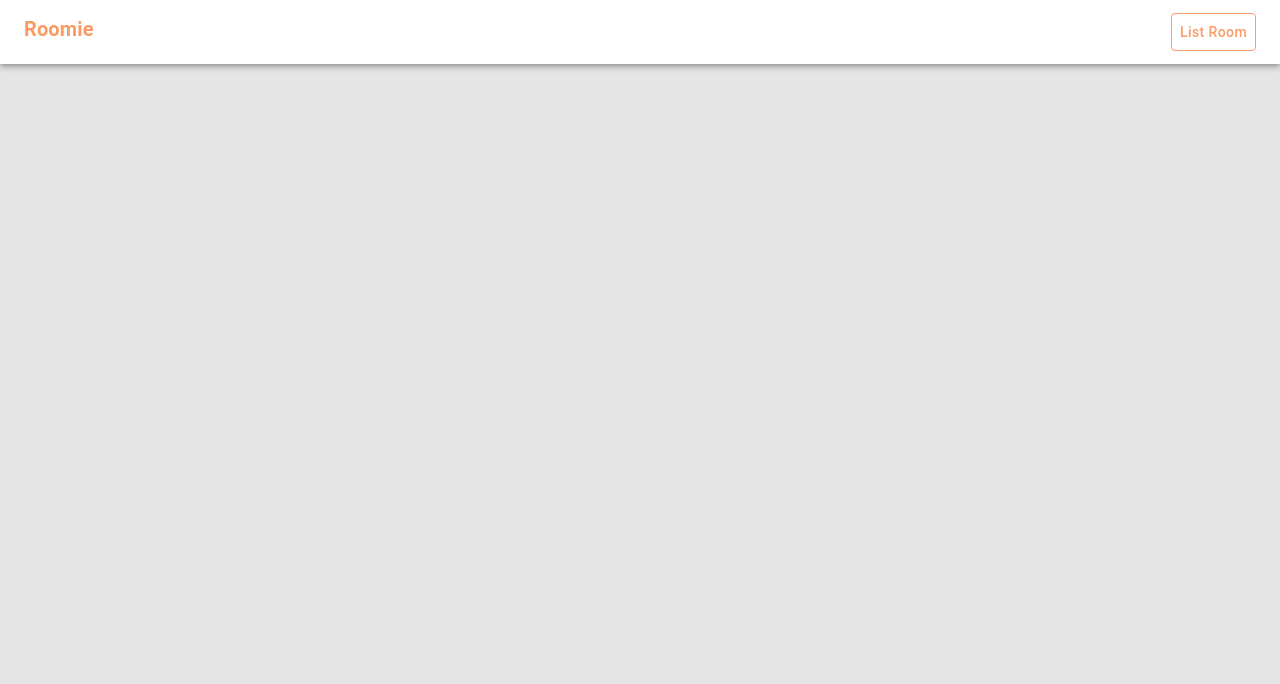
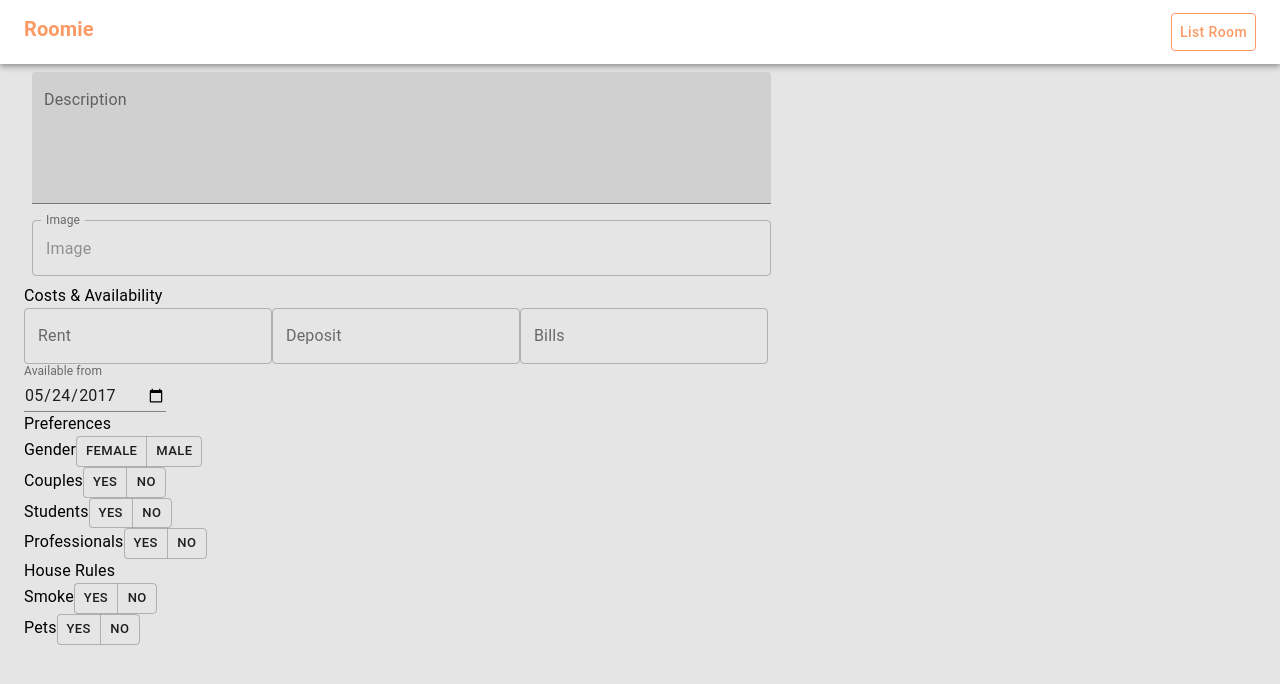
Before and after one commit to luisanegri/roomie, a React (Create React App) app: page /room/add in a window 1280 px wide. Shown: the top 684 px of the page. Built offline with nearby package versions, Linux system fonts and the light colour scheme.

Commit message:
add room form

```diff
--- a/package.json
+++ b/package.json
@@ -12,7 +12,8 @@
     "react": "^16.12.0",
     "react-dom": "^16.12.0",
     "react-router-dom": "^5.1.2",
-    "react-scripts": "3.3.0"
+    "react-scripts": "3.3.0",
+    "react-sticky-header": "^0.2.0"
   },
   "scripts": {
     "start": "react-scripts start",
--- a/src/App.js
+++ b/src/App.js
@@ -4,6 +4,7 @@ import { Route, Switch } from 'react-router-dom';
 import Navbar from './Components/Navbar';
 import Listing from './Components/Listing';
 import Room from './Components/Room';
+import ListingForm from './Components/ListingForm';
 
 function App() {
   return (
@@ -12,6 +13,7 @@ function App() {
       <Switch>
         <Route exact path="/" component={Listing}></Route>
         <Route exact path="/room" component={Room}></Route>
+        <Route exact path="/room/add" component={ListingForm}></Route>
       </Switch>
     </div>
   );
--- a/src/Components/ListingForm.js
+++ b/src/Components/ListingForm.js
@@ -0,0 +1,155 @@
+import React from 'react';
+import {
+  TextField,
+  Container,
+  Typography,
+  Button,
+  ButtonGroup,
+  Grid
+} from '@material-ui/core';
+import { withStyles } from '@material-ui/core/styles';
+
+const styles = {};
+
+function ListingForm(props) {
+  const { classes } = props;
+  return (
+    <div>
+      <Container maxWidth="lg">
+        <Grid container spacing={3}>
+          <Grid item xs={12}>
+            <form className={classes.root} noValidate autoComplete="off">
+              <TextField
+                id="filled-full-width"
+                label="Description"
+                style={{ margin: 8, width: '60%' }}
+                margin="normal"
+                multiline={true}
+                rows={5}
+                rowsMax={5}
+                variant="filled"
+              />
+
+              <TextField
+                id="outlined-full-width"
+                label="Image"
+                style={{ margin: 8, width: '60%' }}
+                placeholder="Image"
+                margin="normal"
+                InputLabelProps={{
+                  shrink: true
+                }}
+                variant="outlined"
+              />
+              <section>
+                <Typography component="h5" className={classes.price}>
+                  Costs & Availability
+                </Typography>
+                <TextField
+                  id="outlined-multiline-flexible"
+                  label="Rent"
+                  placeholder="Rent"
+                  variant="outlined"
+                />
+                <TextField
+                  id="outlined-textarea"
+                  label="Deposit"
+                  placeholder="Deposit"
+                  variant="outlined"
+                />
+                <TextField
+                  id="outlined-textarea"
+                  label="Bills"
+                  placeholder="Bills"
+                  variant="outlined"
+                />
+                <div>
+                  <TextField
+                    id="date"
+                    label="Available from"
+                    type="date"
+                    defaultValue="2017-05-24"
+                    className={classes.textField}
+                    InputLabelProps={{
+                      shrink: true
+                    }}
+                  />
+                </div>
+              </section>
+              <section>
+                <Typography component="h5">Preferences</Typography>
+                <div>
+                  <Typography component="span">Gender</Typography>
+                  <ButtonGroup
+                    size="small"
+                    aria-label="small outlined button group"
+                  >
+                    <Button>Female</Button>
+                    <Button>Male</Button>
+                  </ButtonGroup>
+                </div>
+                <div>
+                  <Typography component="span">Couples</Typography>
+                  <ButtonGroup
+                    size="small"
+                    aria-label="small outlined button group"
+                  >
+                    <Button>Yes</Button>
+                    <Button>No</Button>
+                  </ButtonGroup>
+                </div>
+                <div>
+                  <Typography component="span">Students</Typography>
+                  <ButtonGroup
+                    size="small"
+                    aria-label="small outlined button group"
+                  >
+                    <Button>Yes</Button>
+                    <Button>No</Button>
+                  </ButtonGroup>
+                </div>
+
+                <div>
+                  <Typography component="span">Professionals</Typography>
+                  <ButtonGroup
+                    size="small"
+                    aria-label="small outlined button group"
+                  >
+                    <Button>Yes</Button>
+                    <Button>No</Button>
+                  </ButtonGroup>
+                </div>
+              </section>
+
+              <section>
+                <Typography component="h5">House Rules</Typography>
+                <div>
+                  <Typography component="span">Smoke</Typography>
+                  <ButtonGroup
+                    size="small"
+                    aria-label="small outlined button group"
+                  >
+                    <Button>Yes</Button>
+                    <Button>No</Button>
+                  </ButtonGroup>
+                </div>
+                <div>
+                  <Typography component="span">Pets</Typography>
+                  <ButtonGroup
+                    size="small"
+                    aria-label="small outlined button group"
+                  >
+                    <Button>Yes</Button>
+                    <Button>No</Button>
+                  </ButtonGroup>
+                </div>
+              </section>
+            </form>
+          </Grid>
+        </Grid>
+      </Container>
+    </div>
+  );
+}
+
+export default withStyles(styles)(ListingForm);
--- a/src/Components/Room.js
+++ b/src/Components/Room.js
@@ -29,8 +29,8 @@ const styles = {
   },
   avatar: {
     borderRadius: '50%',
-    width: '125px',
-    height: '125px',
+    width: '122px',
+    height: '112px',
     display: 'block',
     margin: '0 auto'
   },
@@ -63,9 +63,6 @@ const styles = {
   listPA: {
     listStyle: 'none',
     paddingLeft: 0
-  },
-  'cardCustom:last-child': {
-    paddingBottom: '16px !important'
   },
   listItem: {
     marginBottom: '2px'
@@ -148,6 +145,7 @@ function Room(props) {
                 </Grid>
               </CardContent>
             </Card>
+
             <section id="description">
               <Card className={classes.card} variant="outlined">
                 <CardContent className={classes.cardDesc}>
@@ -165,6 +163,7 @@ function Room(props) {
                 </CardContent>
               </Card>
             </section>
+
             <section id="priceavailability">
               <Card className={classes.card} variant="outlined">
                 <CardContent className={classes.cardDesc}>
@@ -191,13 +190,13 @@ function Room(props) {
                       <Typography component="span"> €60 per month</Typography>
                     </li>
                   </ul>
-
                   <Typography component="p">
                     Available from the 1st of February
                   </Typography>
                 </CardContent>
               </Card>
             </section>
+
             <section id="preferences">
               <Card className={classes.card} variant="outlined">
                 <CardContent className={classes.cardDesc}>
```
Also changed, not shown: 1 other file (tests, documents, lock files or other folders).
